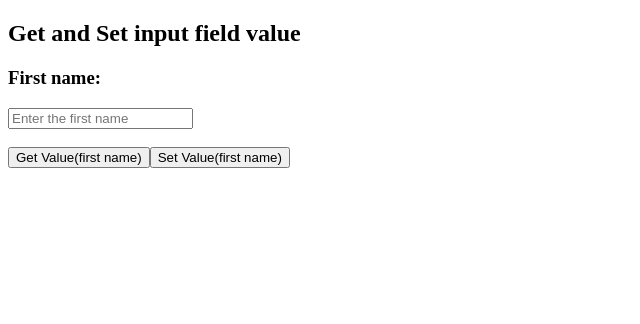
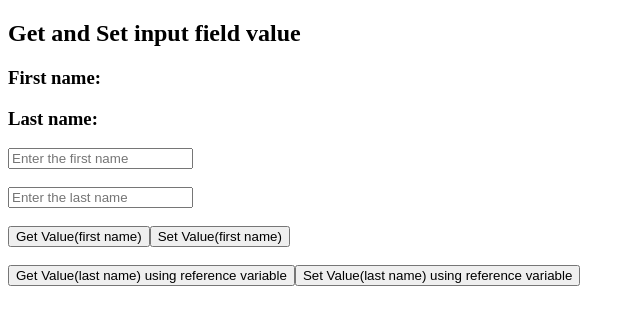
Before and after one commit to ShubhamDev021/Angular_Course, an Angular app: page / in a window 1280 px wide. Shown: the top 324 px of the page, without its empty margins (0-640 px from the left). Built offline with nearby package versions, Linux system fonts and the light colour scheme.

Commit message:
Get and Set input field value - using template reference variable

```diff
--- a/src/app/app.component.html
+++ b/src/app/app.component.html
@@ -24,7 +24,13 @@
 <h2>Get and Set input field value</h2>
 
 <h3>First name: {{ displayFirstName }}</h3>
+<h3>Last name: {{ displayLastName }}</h3>
 <input type="text" name="firstname" id="firstname" placeholder="Enter the first name" (input)="inputFirstName($event)" value="{{firstname}}">
+<br><br>
+<input type="text" name="lastname" id="lastname" placeholder="Enter the last name" value="{{lastname}}" #lastName>
 <br><br>
 <button (click)="getValue()">Get Value(first name)</button>
 <button (click)="setValue()">Set Value(first name)</button>
+<br><br>
+<button (click)="getValueNew(lastName.value)">Get Value(last name) using reference variable</button>
+<button (click)="setValueNew()">Set Value(last name) using reference variable</button>
--- a/src/app/app.component.ts
+++ b/src/app/app.component.ts
@@ -110,7 +110,9 @@ export class AppComponent {
   // Get and Set value code starts
   //-------------------------------
   firstname:string = "";
+  lastname:string = "";
   displayFirstName:string = "";
+  displayLastName:string = "";
 
   inputFirstName(event:Event) {
     this.firstname = (event.target as HTMLInputElement).value;
@@ -124,6 +126,16 @@ export class AppComponent {
     this.firstname = 'ayush';
     this.displayFirstName = this.firstname;
   }
+
+  getValueNew(val:string) {
+    this.lastname = val;
+    this.displayLastName = this.lastname;
+  }
+
+  setValueNew() {
+    this.lastname = 'bhatnagar';
+    this.displayLastName = this.lastname;
+  }
   //-------------------------------
   // Get and Set value code ends
   //-------------------------------
```
